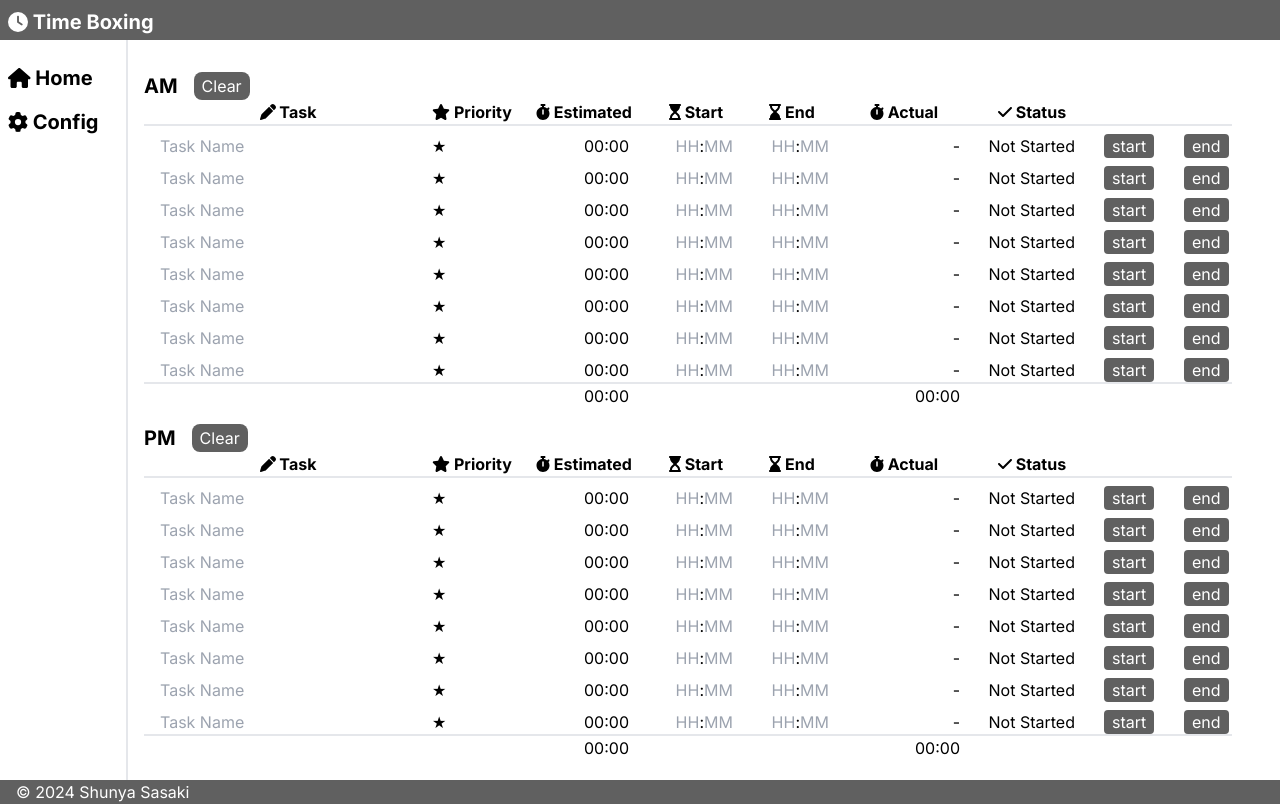
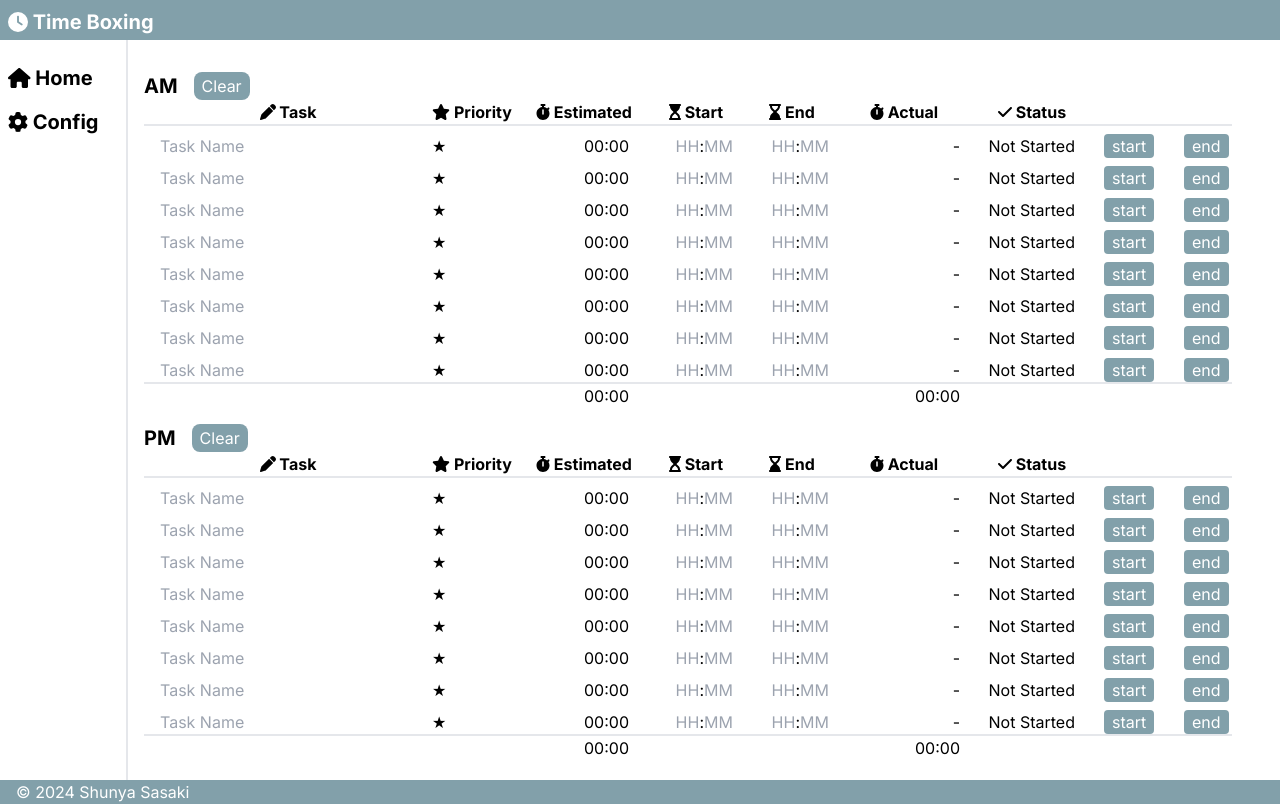
Before and after one commit to shunya-sasaki/timeboxing-app, a Next.js app: page / in a window 1280 px wide. Built offline with nearby package versions, Linux system fonts and the light colour scheme.

Commit message:
Change theme colors

```diff
--- a/tailwind.config.ts
+++ b/tailwind.config.ts
@@ -9,10 +9,10 @@ const config: Config = {
   theme: {
     extend: {
       colors: {
-        primary: "#606060",
-        secondary: "#909090",
-        tertiary: "#a0a0a0",
-        accent: "#ff0000"
+        primary: "#82A0AA",
+        secondary: "#B4C6CC",
+        tertiary: "#3C5D69",
+        accent: "#2B72B3"
       },
       backgroundImage: {
         "gradient-radial": "radial-gradient(var(--tw-gradient-stops))",
```
